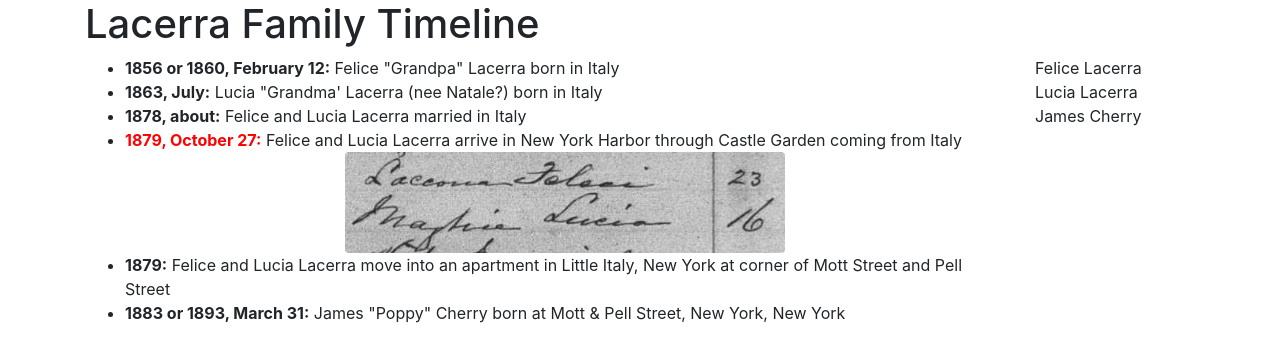
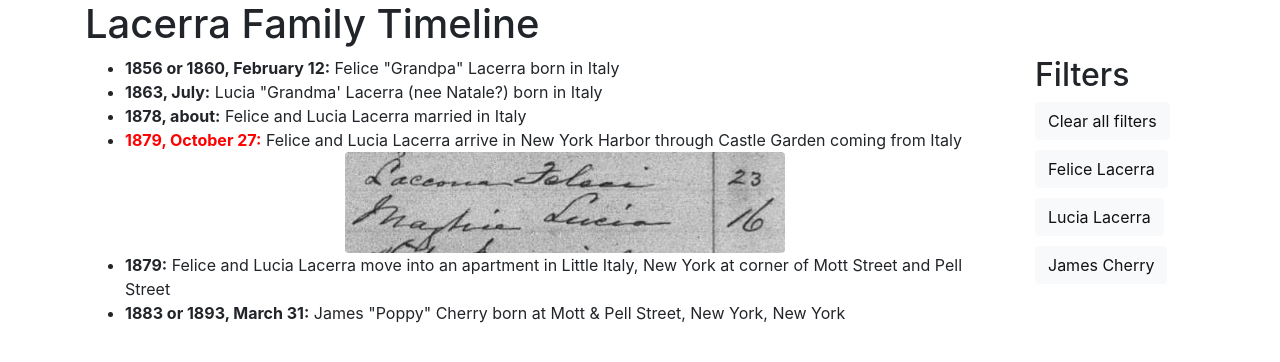
Before and after one commit to klacherra/timeline, a plain HTML site: page index.html in a window 1280 px wide. Drawn offline with nearby package versions, Linux system fonts and the light colour scheme.

Commit message:
Formatting filter buttons

```diff
--- a/builder.js
+++ b/builder.js
@@ -1,4 +1,7 @@
 function buildContent(filter) {
+    pageTitle = originalPageTitle // set it back to its original value, in case anything was filtered
+    if(filter) pageTitle += ": " + filter;
+
     var content = "<ul>";
     for(var i=0, entry; entry=entries[i]; i++){
         var toPrint = true;
@@ -43,9 +46,9 @@ function buildTags() {
     var people = _.uniq(people);
 
     // print out the list in the "tags" column
-    var tags = "";
+    var tags = `<button type="button" class="btn btn-light filterbtn" onclick="buildContent()">Clear all filters</button><br>`;
     for(var i=0, person; person=people[i]; i++) {
-        tags += `<span onclick="buildContent('` + person + `');">` + person + `</span><br>`;
+        tags += `<button type="button" class="btn btn-light filterbtn" onclick="buildContent('` + person + `');">` + person + `</button><br>`;
     }
     document.getElementById("tags").innerHTML = tags;
 }
@@ -55,4 +58,5 @@ function buildPage() {
     buildTags()
 }
 
+originalPageTitle = pageTitle // in case we change it to something else temporarily
 buildPage()
--- a/custom.css
+++ b/custom.css
@@ -1,3 +1,7 @@
 .emphasize strong {
     color: #FF0000
 }
+
+.filterbtn {
+    margin-bottom: 10px; /* buttons in the "Filters" column need space between them */
+}
--- a/index.html
+++ b/index.html
@@ -15,7 +15,8 @@
                     <div id="content"></div>
             </div>
             <div class="col-sm-2">
-                    <div id="tags"></div>
+                <h2>Filters</h2>
+                <div id="tags"></div>
             </div>
         </div>
     </div>
```
Also changed, not shown: data.js (line endings or trailing spaces).
